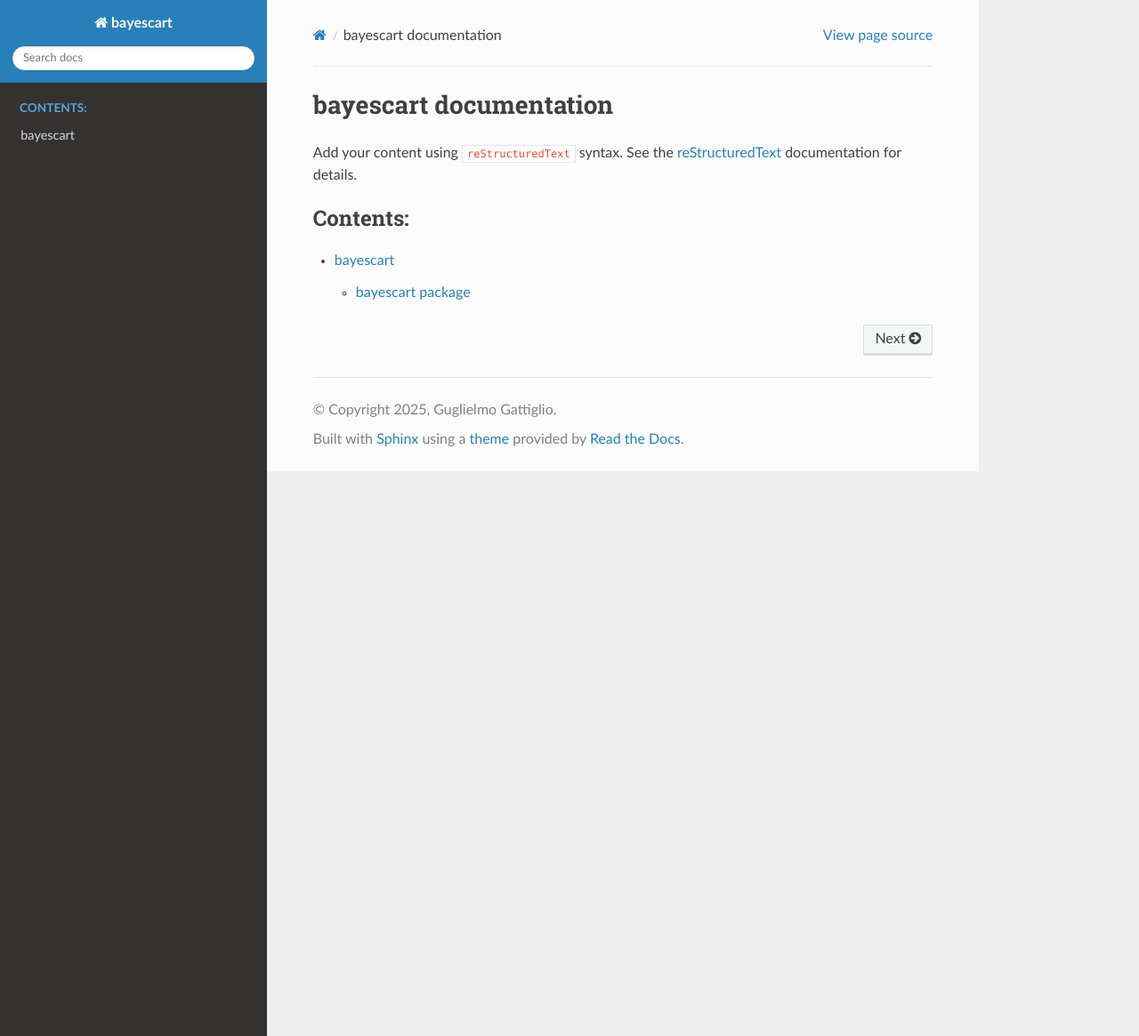
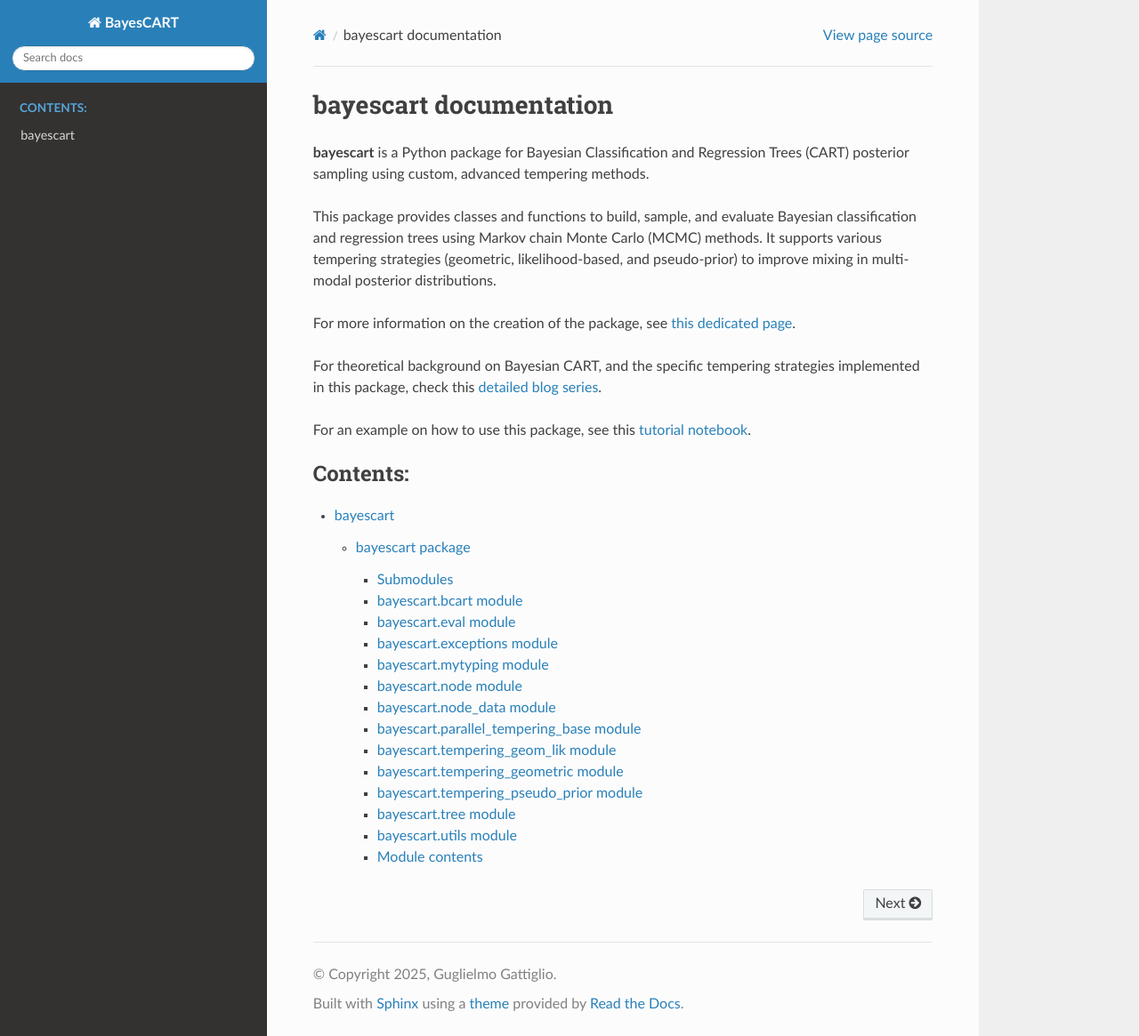
Before and after one commit to guglielmogattiglio/bayescart, a Sphinx documentation site: the page built from docs/source/index.rst, in a window 1280 px wide and 1165 px high. Shown: the whole window at 89% size. Built offline with Sphinx 7.4.7 and the Read the Docs theme 3.1.0, drawn with Linux system fonts in a browser that asks for light colours.

Commit message:
Add examples

```diff
--- a/bayescart/__init__.py
+++ b/bayescart/__init__.py
@@ -16,6 +16,8 @@ Available objects:
 """
 
 __version__ = "0.1.0"
+__title__ = "BayesCART"
+__author__ = "Guglielmo Gattiglio"
 
 from .bcart import BCARTClassic
 from .tempering_geometric import BCARTGeom
--- a/docs/source/conf.py
+++ b/docs/source/conf.py
@@ -12,9 +12,10 @@ import sys
 # Add the parent directory of your package to the Python path
 sys.path.insert(0, os.path.abspath(os.path.join("..", "..")))
 
-project = 'bayescart'
+project = 'BayesCART'
 copyright = '2025, Guglielmo Gattiglio'
 author = 'Guglielmo Gattiglio'
+html_title = "BayesCART Documentation"
 
 # -- General configuration ---------------------------------------------------
 # https://www.sphinx-doc.org/en/master/usage/configuration.html#general-configuration
--- a/docs/source/index.rst
+++ b/docs/source/index.rst
@@ -6,13 +6,22 @@
 bayescart documentation
 =======================
 
-Add your content using ``reStructuredText`` syntax. See the
-`reStructuredText <https://www.sphinx-doc.org/en/master/usage/restructuredtext/index.html>`_
-documentation for details.
+**bayescart** is a Python package for Bayesian Classification and Regression Trees (CART) posterior sampling using custom, advanced tempering methods.
+
+This package provides classes and functions to build, sample, and evaluate Bayesian
+classification and regression trees using Markov chain Monte Carlo (MCMC) methods.
+It supports various tempering strategies (geometric, likelihood-based, and pseudo-prior)
+to improve mixing in multi-modal posterior distributions.
+
+For more information on the creation of the package, see `this dedicated page <https://guglielmogattiglio.com/blog/bayescart-python-package/>`_.
+
+For theoretical background on Bayesian CART, and the specific tempering strategies implemented in this package, check this `detailed blog series <https://guglielmogattiglio.com/blog/bayesian-classification-and-regression-trees-theoretical-series>`_.
+
+For an example on how to use this package, see this `tutorial notebook <https://guglielmogattiglio.com/blog/using-bayescart-to-solve-cgm98>`_.
 
 
 .. toctree::
-   :maxdepth: 2
+   :maxdepth: 3
    :caption: Contents:
 
    modules
--- a/pyproject.toml
+++ b/pyproject.toml
@@ -1,7 +1,7 @@
 [project]
 name = "bayescart"
 version = "0.1.0"
-description = "A package for Bayesian Classification and Regression Trees (CART) posterior sampling using custom, advanced tempering methods"
+description = "BayesCART: a package for Bayesian Classification and Regression Trees (CART) posterior sampling using custom, advanced tempering methods"
 authors = [
     {name = "Guglielmo Gattiglio",email = "g.gattiglio@gmail.com"}
 ]
```
Also changed, not shown: README.md (+21 -3 lines), output.png (added), 5 other files.
